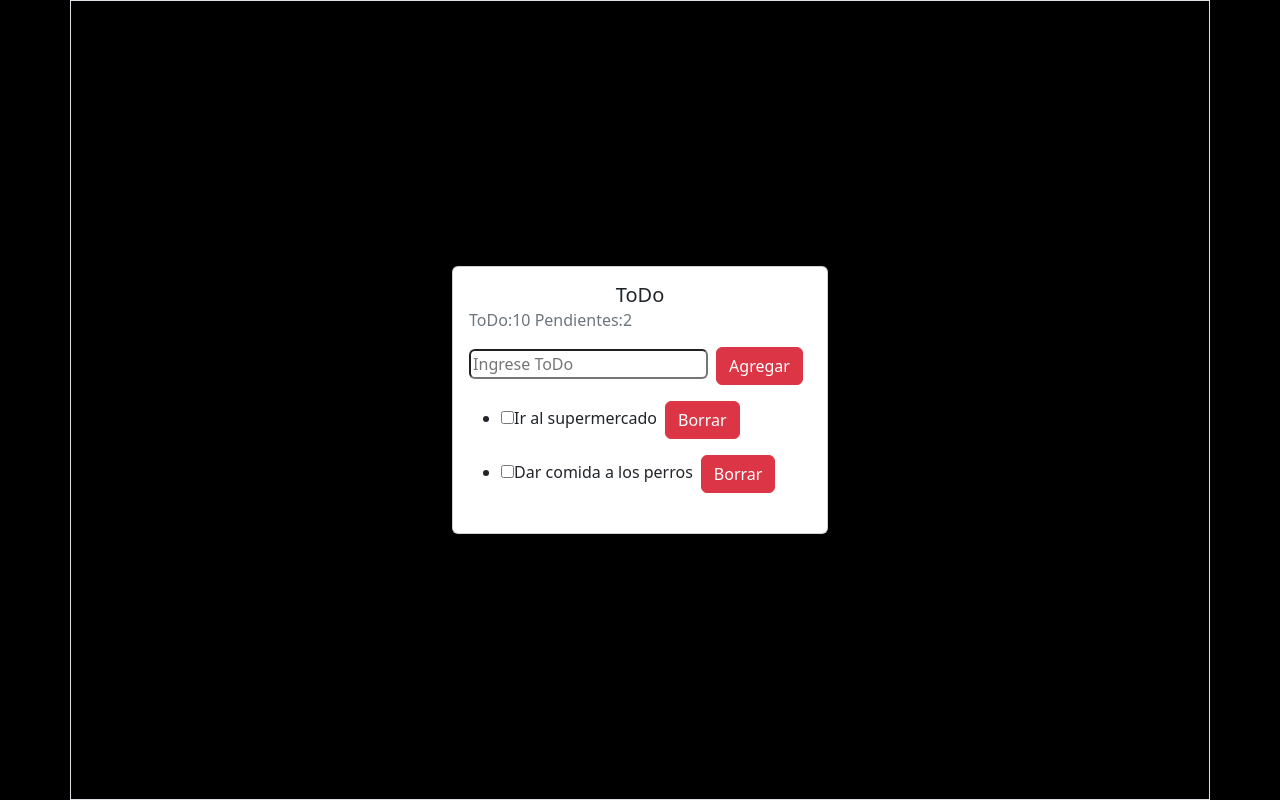
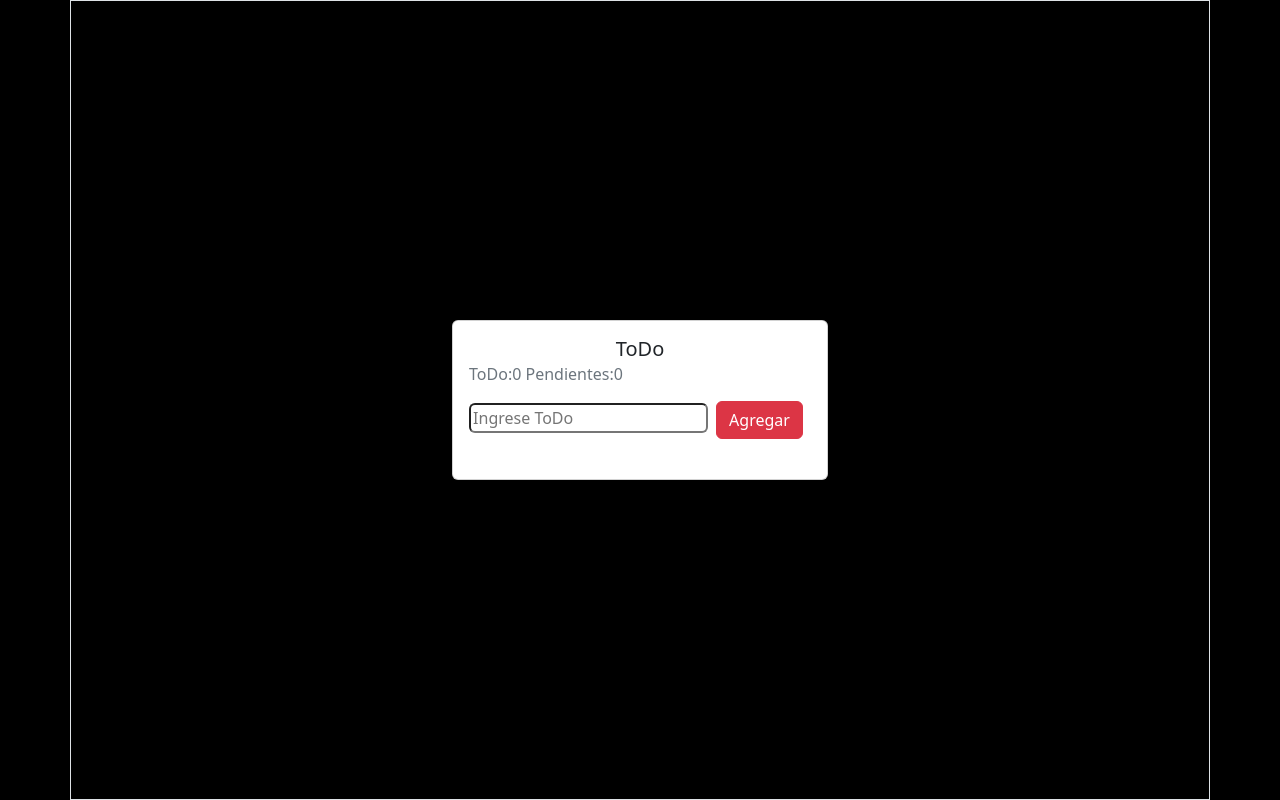
Before and after one commit to HugoRadulovich/ToDo-React, a React (Vite) app: page / in a window 1280 px wide. Built offline with nearby package versions, Linux system fonts and the light colour scheme.

Commit message:
mejoras al proyecto

```diff
--- a/src/TodoApp.jsx
+++ b/src/TodoApp.jsx
@@ -1,56 +1,13 @@
-import { useReducer } from "react"
 import { TodoAdd } from "./components/TodoAdd"
 import { TodoList } from "./components/TodoList"
-import { todoReducer } from "./hooks/todoReducer"
+import { useTodos } from "./hooks/useTodo";
 
 
-
-const initialState = [
-    {
-        id: new Date().getTime(),
-    description: 'Ir al supermercado',
-    done: false,
-    },
-    {
-        id: new Date().getTime()*3,
-        description: 'Dar comida a los perros',
-        done: false,
-
-    }
-]
 
 
 export const TodoApp = () => {
 
-    const [todos,dispatch] = useReducer(todoReducer,initialState)
-
-    const handleNewTodo = (todo) => {
-        const action = {
-            type: '[TODO] Add Todo',
-            payload: todo
-        }
-
-        dispatch(action);
-
-    }
-
-    const handleToogleTodo = (id) => {
-        const action = {
-            type: '[TODO] Toogle Todo',
-            payload: id
-        }
-
-        dispatch(action);
-    }
-
-    const handleOnDeleteTodo = (id) => {
-        const action = {
-            type: '[TODO] Delete Todo',
-            payload: id,
-        }
-
-        dispatch(action)
-    }
+    const {todos,handleNewTodo,handleOnDeleteTodo,handleToogleTodo,todosCount,pendigTodosCount} = useTodos();
 
     return (
         <>
@@ -58,7 +15,7 @@ export const TodoApp = () => {
             <div className="card " >
                 <div className="card-body">
                     <h5 className="card-title text-center">ToDo</h5>
-                    <h6 className="card-subtitle mb-2 text-muted">ToDo:10 Pendientes:2</h6>
+                    <h6 className="card-subtitle mb-2 text-muted">ToDo:{todosCount} Pendientes:{pendigTodosCount}</h6>
                     <TodoAdd onNewTodo = {handleNewTodo}/>
                     <TodoList
                         todos={todos}
--- a/src/components/TodoItem.jsx
+++ b/src/components/TodoItem.jsx
@@ -3,8 +3,8 @@
 export const TodoItem = ({todo, onDeleteTodo, onToogleTodo}) => {
     return (
         <li key={todo.id}>
-             <input type="checkbox" name="vehicle1" value="Bike"></input>
-            {todo.description}
+             <span onClick={() => onToogleTodo(todo.id)} className={`aling-self-center ${(todo.done) ? 'text-decoration-line-through' : ''}`}
+                >{todo.description}</span>
             <button onClick={() => onDeleteTodo(todo.id)}
                 className="btn btn-danger m-2 ">Borrar</button>
         </li>
--- a/src/hooks/todoReducer.js
+++ b/src/hooks/todoReducer.js
@@ -6,17 +6,18 @@ export const todoReducer = (initialState = [], action) => {
             return [...initialState, action.payload]
 
 
-        case '[TODO] Toogle Todo':
-            return[
-                initialState.map(todo =>{
-                    if(todo.id === id){
-                        return{
+            case '[TODO] Toogle Todo':
+                return initialState.map(todo => {
+                    if(todo.id === action.payload) {
+                        return {
                             ...todo,
                             done: !todo.done
                         }
                     }
-                })
-            ]
+
+                    return todo;
+                }
+                    );
 
         case '[TODO] Delete Todo':
             return initialState.filter(todo => todo.id !== action.payload);
--- /dev/null
+++ b/src/hooks/useTodo.js
@@ -0,0 +1,68 @@
+import { useEffect, useReducer } from "react"
+import { todoReducer } from "./todoReducer"
+
+
+const initialState = [
+    {
+        id: new Date().getTime(),
+    description: 'Ir al supermercado',
+    done: false,
+    },
+    {
+        id: new Date().getTime()*3,
+        description: 'Dar comida a los perros',
+        done: false,
+
+    }
+]
+
+const init = () => {
+    return JSON.parse(localStorage.getItem('todos')) || [];
+}
+
+export const useTodos = () => {
+
+    const [todos,dispatch] = useReducer(todoReducer,initialState,init)
+
+    useEffect(() => {
+        localStorage.setItem('todos',JSON.stringify(todos))
+    }, [todos])
+
+    const handleNewTodo = (todo) => {
+        const action = {
+            type: '[TODO] Add Todo',
+            payload: todo
+        }
+
+        dispatch(action);
+
+    }
+
+    const handleToogleTodo = (id) => {
+        const action = {
+            type: '[TODO] Toogle Todo',
+            payload: id
+        }
+
+        dispatch(action);
+    }
+
+    const handleOnDeleteTodo = (id) => {
+        const action = {
+            type: '[TODO] Delete Todo',
+            payload: id,
+        }
+
+        dispatch(action)
+    }
+
+    return {
+        todos,
+        handleNewTodo,
+        handleToogleTodo,
+        handleOnDeleteTodo,
+        todosCount: todos.length,
+        pendigTodosCount: todos.filter(todo=>!todo.done).length,
+
+    }
+}
```
